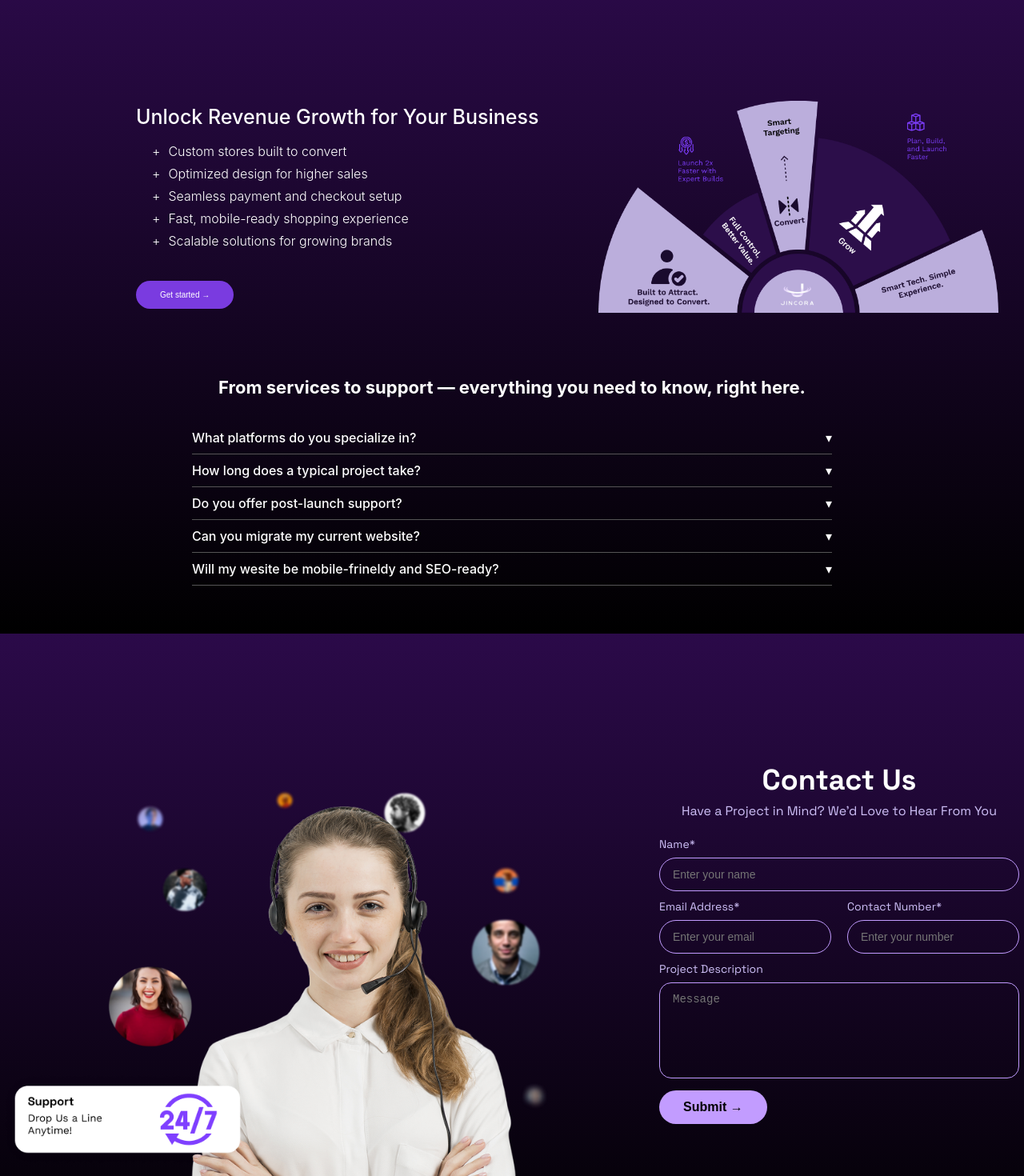
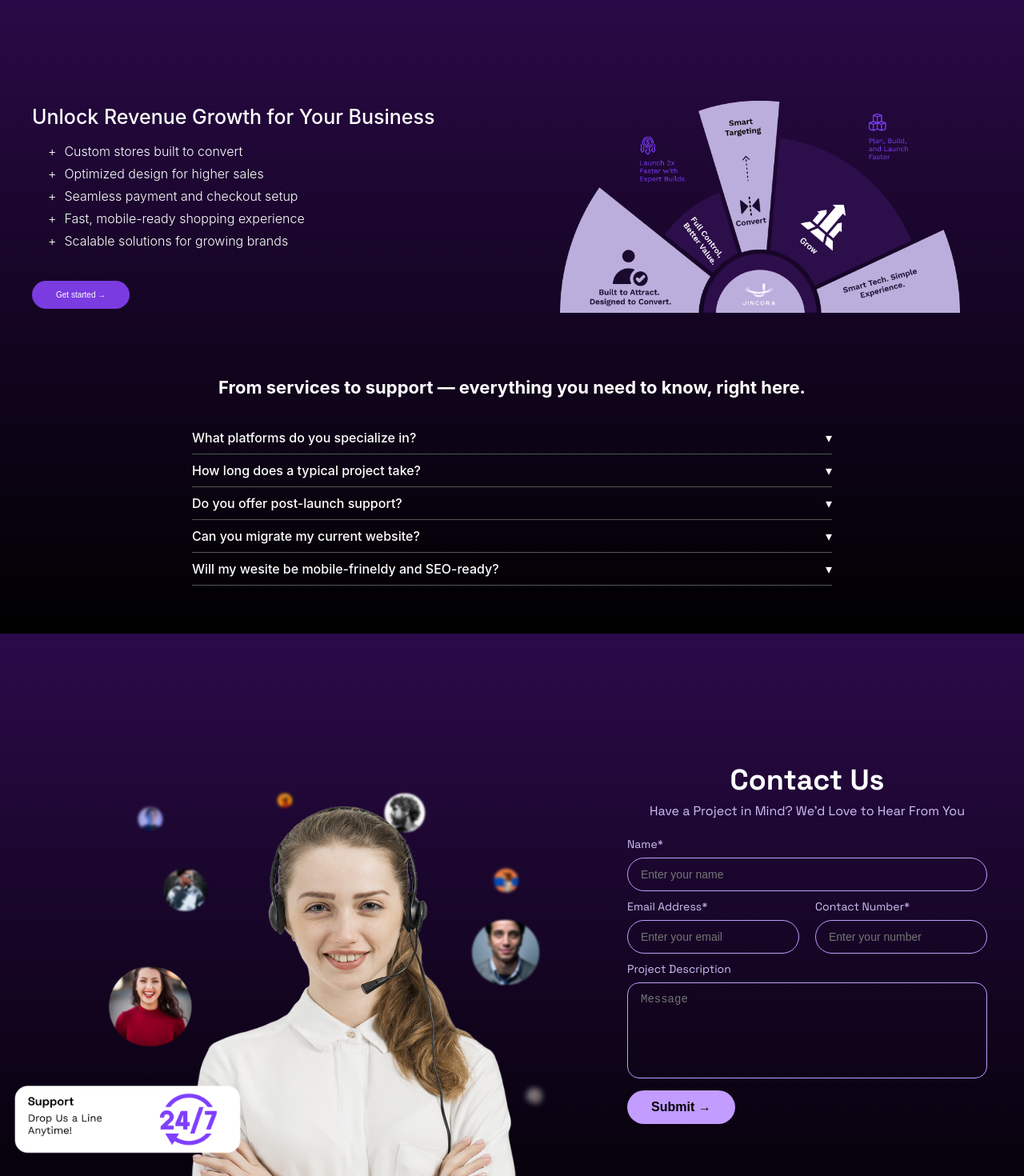
Before and after one commit to Jincora7/JincoraSite, a React (Vite) app: page / in a window 1280 px wide. Shown: the part 3240-4710 px from the top of the page at 80% size. Built offline with nearby package versions, Linux system fonts and the light colour scheme.

Commit message:
Growth Section and Contact Page Correction

```diff
--- a/src/components/Contact/Contact.css
+++ b/src/components/Contact/Contact.css
@@ -613,7 +613,7 @@ label {
   width: 100%;
   padding: 0px;
   margin-top: 160px;
-  margin-left: 40px;
+  /* margin-left: 40px; */
 }
 
 /* .contact-right {
--- a/src/components/Home/GrowthSection/GrowthSection.css
+++ b/src/components/Home/GrowthSection/GrowthSection.css
@@ -9,12 +9,12 @@
 .growth-content {
   display: flex;
   flex-wrap: wrap;
-  justify-content: space-between;
+  justify-content: center;
   gap: 40px;
   max-width: 1200px;
   margin: 0 auto;
   margin-top: 100px;
-  margin-left: 150px;
+  /* margin-left: 150px; */
   align-items: center;
 }
 
@@ -40,6 +40,7 @@
     display: flex;
   flex-direction: column;
   gap: 8px; /* adjust spacing */
+  text-align: left;
 
 
 
--- a/src/index.css
+++ b/src/index.css
@@ -13,4 +13,5 @@ body {
   height: 100%;
   background-color: #06013C;
   font-family: "Space Grotesk", sans-serif;
+  /* background: linear-gradient(341.69deg, rgba(59, 24, 112, 0) 21.43%, rgba(21, 11, 37, 0.5) 50%, #2C0E4A 78.57%); */
 }
```
